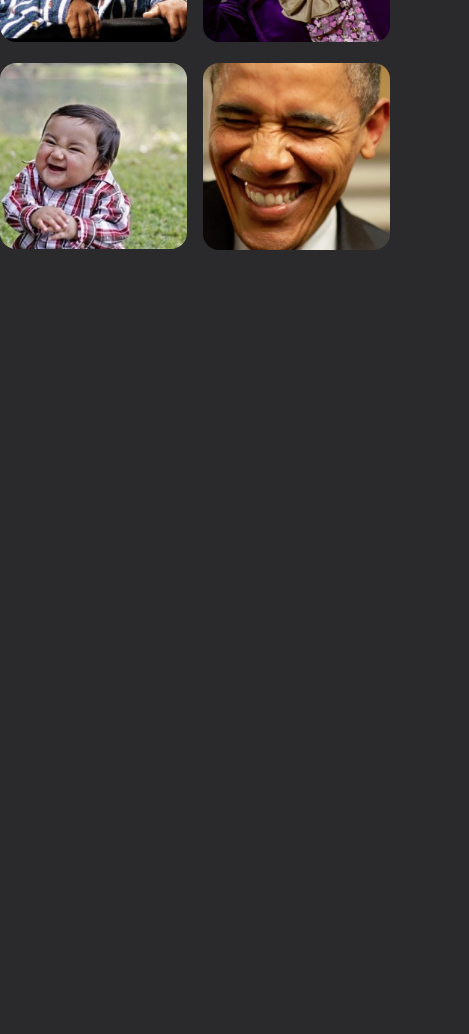
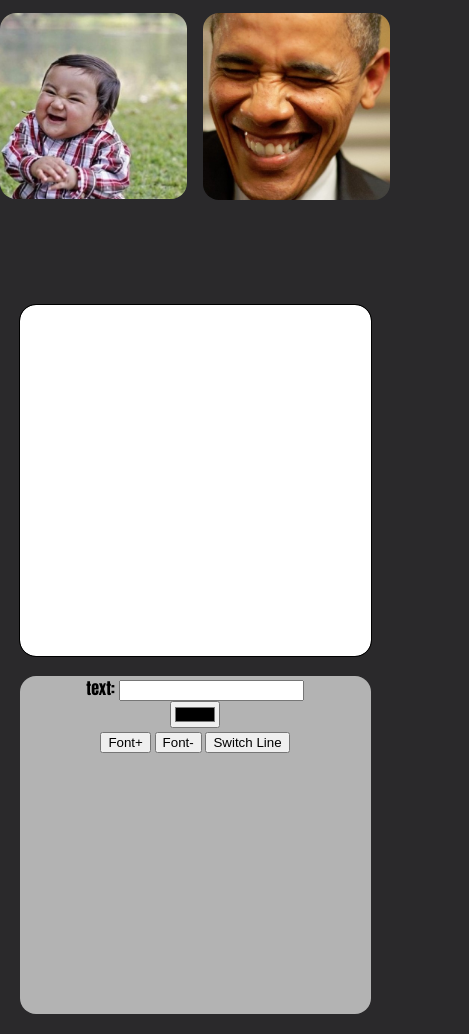
Before and after one commit to Orensharizad/MeMe-Web, a plain HTML site: page index.html in a window 390 px wide. Shown: the part 950-1984 px from the top of the page, 469 px wide, since content can reach past the window. Before the commit the page ends 1205 px from the top, so only its background shows below. Drawn offline with Linux system fonts and the light colour scheme.

Commit message:
responsive done

```diff
--- a/style.css
+++ b/style.css
@@ -33,6 +33,7 @@ img {
 
 .main-header {
     background-color: rgb(195, 195, 195);
+    width: 100%;
     border-radius: 2em;
 }
 
@@ -56,7 +57,7 @@ img {
 .main-nav a {
     color: #ffffff;
     text-decoration: none;
-    min-width: 130px;
+    min-width: 100px;
     height: 80px;
     display: flex;
     justify-content: center;
@@ -78,7 +79,7 @@ img {
     gap: 1em;
     margin: auto;
     max-width: 980px;
-    padding-top: 100px;
+    padding-top: 50px;
 }
 
 .grid-container img {
@@ -117,3 +118,30 @@ canvas {
 .hidden {
     display: none;
 }
+
+
+@media (max-width:500px) {
+    .main-layout>*:not(.full) {
+        max-width: 520px;
+    }
+
+    .editor-container {
+        flex-direction: column;
+    }
+
+    canvas {
+        width: 90vw;
+    }
+
+    .editor-container {
+        display: flex;
+        justify-content: space-between;
+    }
+
+    .options-container {
+        width: 90vw;
+        height: 40vh;
+        margin: 20px auto;
+    }
+
+}
```
